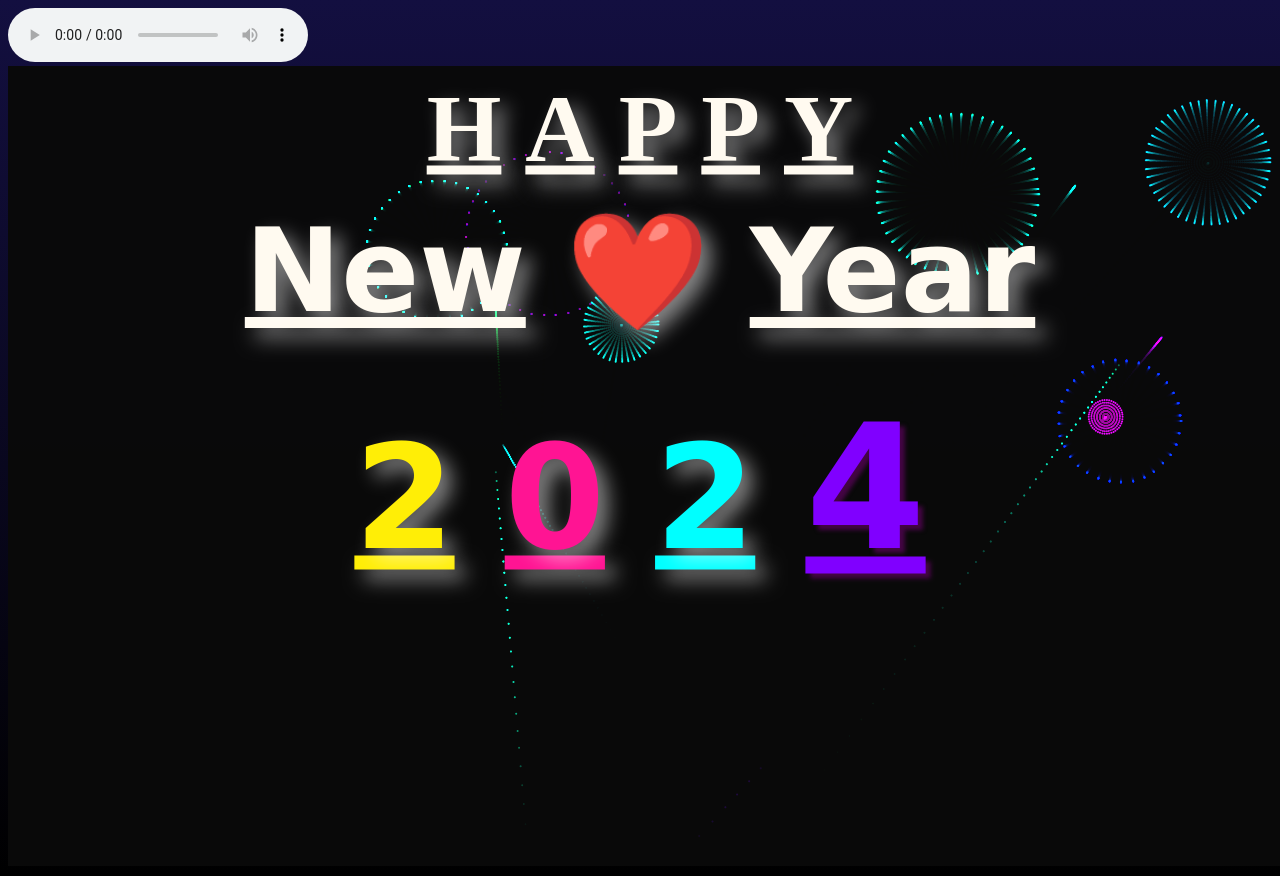
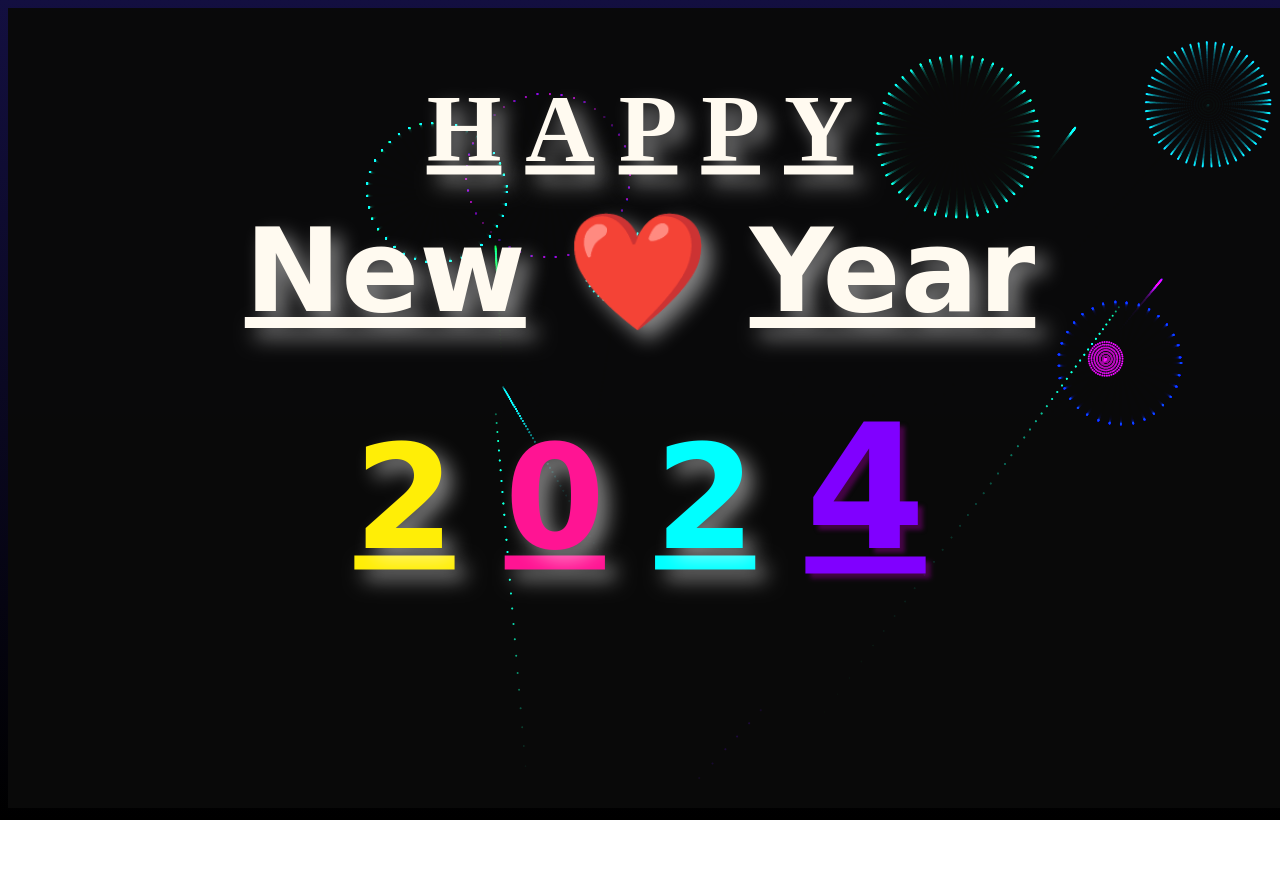
Before and after one commit to CuongB19DCCN076/hpny, a plain HTML site: page index.html in a window 1280 px wide. After the commit the page ends 820 px from the top, so only its background shows below. Drawn offline with Linux system fonts and the light colour scheme.

Commit message:
Update index.html

```diff
--- a/index.html
+++ b/index.html
@@ -4,7 +4,7 @@
         <title>HAPPY NEW YEAR :)</title>
         <link rel="stylesheet" type="text/css" href="new.css">
     </head>
-    <audio controls loop autoplay>
+    <audio loop autoplay>
         <source src="music/hpny.mp3" type="audio/mpeg">
     </audio>
     <h1><u>H</u>&nbsp<u>A</u>&nbsp<u>P</u>&nbsp<u>P</u>&nbsp<u>Y</u></h1>
```
